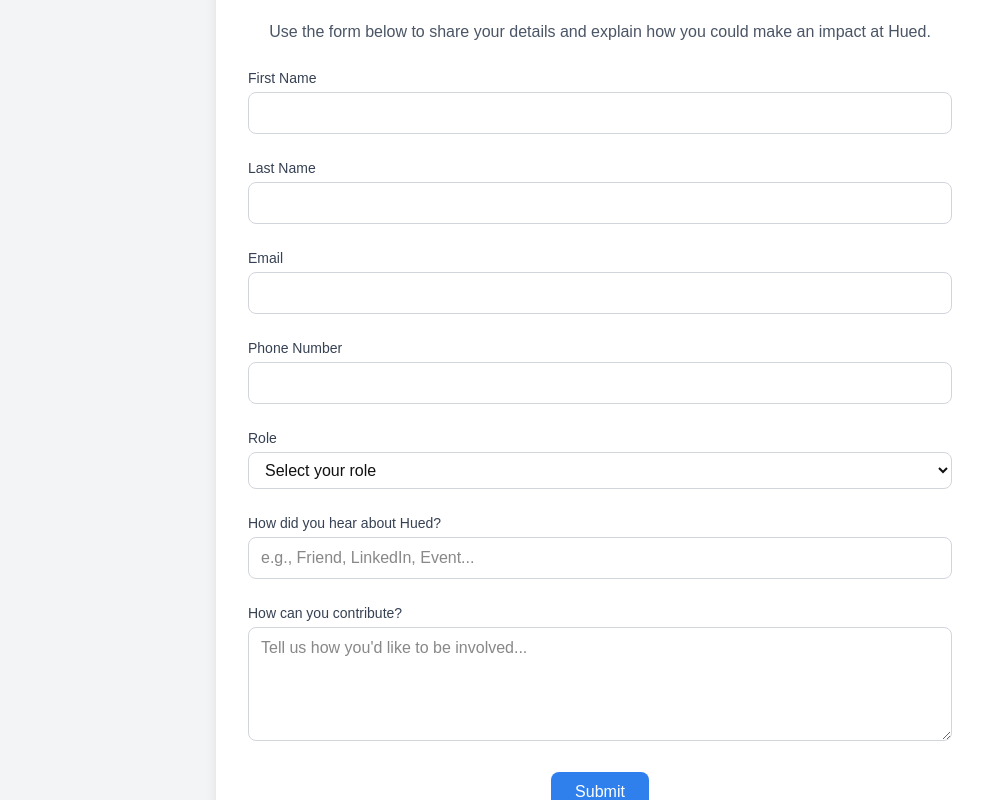
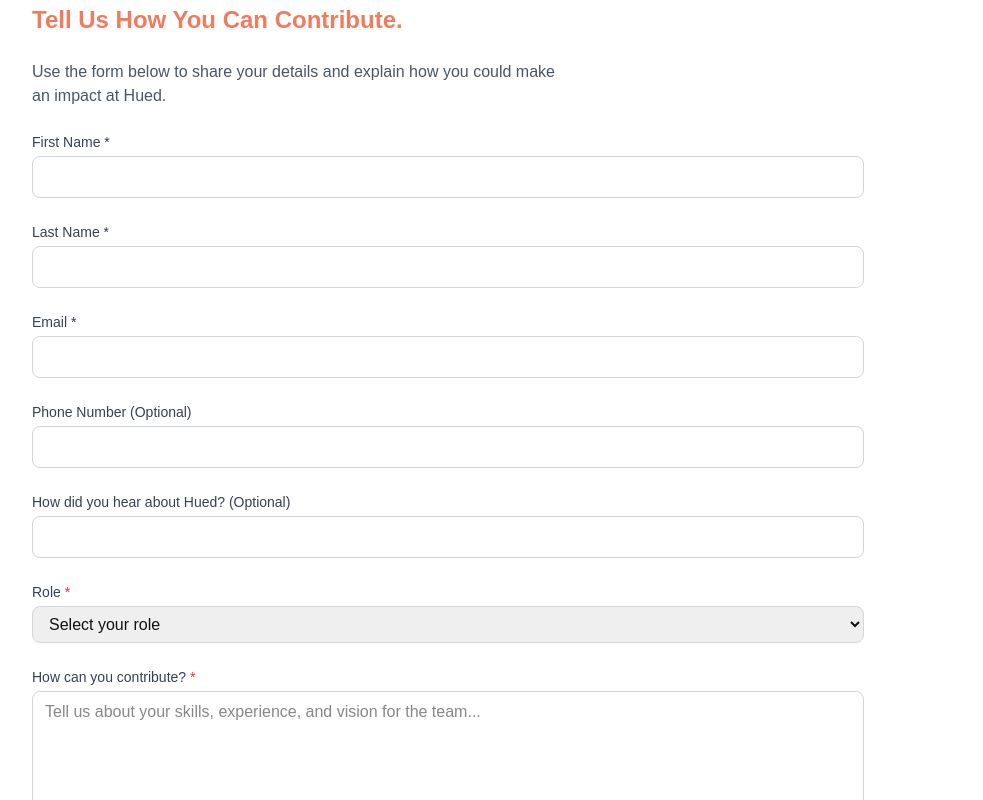
Before and after one commit to huedrefrence/HuedWeb, a Next.js app: page /get-involved in a window 1280 px wide. Shown: the part 1300-2100 px from the top of the page, without its empty margins (40-1023 px from the left). Built offline with nearby package versions, Linux system fonts and the light colour scheme.

Commit message:
Added google sheets functionality to save form

```diff
--- /dev/null
+++ b/app/api/route.tsx
@@ -0,0 +1,21 @@
+// app/api/route.ts
+import { NextRequest, NextResponse } from "next/server";
+
+export async function POST(req: NextRequest) {
+  try {
+    const data = await req.json();
+
+    await fetch(
+      "https://script.google.com/macros/s/AKfycbzFT9Q903yc4gcZP2lTxx1km-Lgm2fozTGwdwFiM8Ewz5xwP-I81ZhD1Km2XoR5rFNV/exec", // Google Apps Script web app
+      {
+        method: "POST",
+        headers: { "Content-Type": "application/json" },
+        body: JSON.stringify(data),
+      }
+    );
+
+    return NextResponse.json({ status: "success" });
+  } catch (err: any) {
+    return NextResponse.json({ status: "error", message: err.message });
+  }
+}
--- a/app/get-involved/page.tsx
+++ b/app/get-involved/page.tsx
@@ -1,9 +1,61 @@
-// app/get-involved/page.tsx
+"use client";
+
+import { useState } from "react";
 import Image from "next/image";
 import Link from "next/link";
 import Footer from "../components/layout/Footer";
 
 export default function GetInvolvedPage() {
+  // Form state
+  const [formData, setFormData] = useState({
+    firstName: "",
+    lastName: "",
+    email: "",
+    phone: "",
+    role: "",
+    source: "",
+    contribute: "",
+  });
+
+  // Handle input changes
+  const handleChange = (
+    e: React.ChangeEvent<HTMLInputElement | HTMLTextAreaElement | HTMLSelectElement>
+  ) => {
+    const { name, value } = e.target;
+    setFormData((prev) => ({ ...prev, [name]: value }));
+  };
+
+  // Handle form submission
+  const handleSubmit = async (e: React.FormEvent<HTMLFormElement>) => {
+    e.preventDefault();
+
+    try {
+      await fetch(
+        "/api", // replace with your deployed Google Apps Script URL
+        {
+          method: "POST",
+          mode: "no-cors", // Required for public Google Apps Script
+          headers: { "Content-Type": "application/json" },
+          body: JSON.stringify(formData),
+        }
+      );
+
+      alert("Thanks for joining Hued! Your response has been recorded.");
+      setFormData({
+        firstName: "",
+        lastName: "",
+        email: "",
+        phone: "",
+        role: "",
+        source: "",
+        contribute: "",
+      });
+    } catch (error) {
+      console.error("Submission error:", error);
+      alert("Something went wrong. Please try again later.");
+    }
+  };
+
   return (
     <main className="bg-white text-[#111] flex flex-col min-h-screen">
       {/* Header */}
@@ -26,10 +78,10 @@ export default function GetInvolvedPage() {
         </nav>
       </header>
 
-      {/* Content: Split Screen */}
-      <div className="flex-grow flex flex-col">
-        {/* Top half: Image */}
-        <div className="w-full relative h-[135vh] overflow-hidden">
+      {/* Content */}
+      <div className="flex-grow flex flex-col font-['Euclid Circular B']">
+        {/* Top Half: Image + Text */}
+        <div className="relative w-[95%] mx-auto my-4 h-[90vh] sm:h-[100vh] md:h-[110vh] lg:h-[135vh] overflow-hidden rounded-lg">
           <Image
             src="/images/Frame_64.png"
             alt="Get Involved"
@@ -37,136 +89,121 @@ export default function GetInvolvedPage() {
             className="object-contain"
             priority
           />
+
+          {/* Top Text */}
+          <div className="absolute top-[10%] left-1/2 -translate-x-1/2 text-center text-[#444444] px-4 sm:px-6 md:px-8">
+            <h1
+              className="text-[5vw] sm:text-[4.5vw] md:text-[3.5vw] lg:text-[2.5vw] font-semibold drop-shadow-lg leading-tight
+              bg-gradient-to-r from-[#F27A5D] via-[#F9AA31] via-[#A587D1] to-[#6AB0E5] bg-clip-text text-transparent"
+            >
+              Interested in Joining Hued?
+            </h1>
+            <p className="text-[3vw] sm:text-[2.5vw] md:text-[2vw] lg:text-[1.5vw] mt-2 sm:mt-3 drop-shadow-md">
+              Are you a Stylist, Designer, or Fashion<br />
+              Tech Enthusiast? <br />
+            </p>
+          </div>
+
+          {/* Bottom Text */}
+          <div className="absolute bottom-[8%] left-1/2 -translate-x-1/2 text-center text-[#232323] px-4 sm:px-6 md:px-8 max-w-[80%] md:max-w-3xl">
+            <p className="text-[2.5vw] sm:text-[2vw] md:text-[1.5vw] lg:text-[1.25vw] leading-relaxed drop-shadow-md">
+              At Hued, we're building something meaningful, but we can't do it <br />
+              alone. We're looking for individuals who understand that fashion <br />
+              is more than just an aesthetic — it's a journey.
+            </p>
+          </div>
         </div>
 
-        {/* Bottom half: Form */}
-        <div className="w-full flex-1 flex items-center justify-center bg-gray-100 px-4 py-16">
-          <div className="bg-white rounded-2xl shadow-lg p-8 max-w-3xl w-full">
-            <h2 className="text-2xl font-semibold text-gray-800 mb-6 text-center">
-              Tell Us How You Can Contribute
+        {/* Bottom Half: Form */}
+        <div className="w-full flex-1 flex items-start justify-start bg-white px-8 py-16">
+          <div className="bg-white rounded-2xl p-10 w-3/4 md:w-3/4 lg:w-3/4">
+            <h2 className="text-2xl font-semibold text-[#F27A5D] mb-6 text-left">
+              Tell Us How You Can Contribute.
             </h2>
-            <p className="text-center text-gray-600 mb-6">
-              Use the form below to share your details and explain how you could make an impact at Hued.
+            <p className="text-left text-gray-600 mb-6">
+              Use the form below to share your details and explain how you could make <br />
+              an impact at Hued. <br />
             </p>
 
-            <form className="space-y-6">
-              {/* First Name */}
-              <div>
-                <label htmlFor="firstName" className="block text-sm font-medium text-gray-700">
-                  First Name
-                </label>
-                <input
-                  type="text"
-                  id="firstName"
-                  name="firstName"
-                  required
-                  className="mt-1 w-full rounded-lg border border-gray-300 px-3 py-2 focus:ring-2 focus:ring-[#2F80ED] focus:outline-none"
-                />
-              </div>
-
-              {/* Last Name */}
-              <div>
-                <label htmlFor="lastName" className="block text-sm font-medium text-gray-700">
-                  Last Name
-                </label>
-                <input
-                  type="text"
-                  id="lastName"
-                  name="lastName"
-                  required
-                  className="mt-1 w-full rounded-lg border border-gray-300 px-3 py-2 focus:ring-2 focus:ring-[#2F80ED] focus:outline-none"
-                />
-              </div>
-
-              {/* Email */}
-              <div>
-                <label htmlFor="email" className="block text-sm font-medium text-gray-700">
-                  Email
-                </label>
-                <input
-                  type="email"
-                  id="email"
-                  name="email"
-                  required
-                  className="mt-1 w-full rounded-lg border border-gray-300 px-3 py-2 focus:ring-2 focus:ring-[#2F80ED] focus:outline-none"
-                />
-              </div>
-
-              {/* Phone */}
-              <div>
-                <label htmlFor="phone" className="block text-sm font-medium text-gray-700">
-                  Phone Number
-                </label>
-                <input
-                  type="tel"
-                  id="phone"
-                  name="phone"
-                  className="mt-1 w-full rounded-lg border border-gray-300 px-3 py-2 focus:ring-2 focus:ring-[#2F80ED] focus:outline-none"
-                />
-              </div>
+            <form onSubmit={handleSubmit} className="space-y-6">
+              {["firstName", "lastName", "email", "phone", "source"].map((field) => (
+                <div key={field}>
+                  <label htmlFor={field} className="block text-sm font-medium text-gray-700">
+                    {field === "firstName"
+                      ? "First Name *"
+                      : field === "lastName"
+                      ? "Last Name *"
+                      : field === "email"
+                      ? "Email *"
+                      : field === "phone"
+                      ? "Phone Number (Optional)"
+                      : "How did you hear about Hued? (Optional)"}
+                  </label>
+                  <input
+                    type={field === "email" ? "email" : "text"}
+                    id={field}
+                    name={field}
+                    required={["firstName", "lastName", "email"].includes(field)}
+                    value={formData[field as keyof typeof formData]}
+                    onChange={handleChange}
+                    className="mt-1 w-full rounded-lg border border-gray-300 px-3 py-2 focus:ring-2 focus:ring-[#2F80ED] focus:outline-none bg-white"
+                  />
+                </div>
+              ))}
 
               {/* Role */}
               <div>
                 <label htmlFor="role" className="block text-sm font-medium text-gray-700">
-                  Role
+                  Role <span className="text-red-500">*</span>
                 </label>
                 <select
                   id="role"
                   name="role"
-                  className="mt-1 w-full rounded-lg border border-gray-300 px-3 py-2 bg-white focus:ring-2 focus:ring-[#2F80ED] focus:outline-none"
+                  value={formData.role}
+                  onChange={handleChange}
+                  required
+                  className="mt-1 w-full rounded-lg border border-gray-300 px-3 py-2 bg-[#EFEFEF] focus:ring-2 focus:ring-[#2F80ED] focus:outline-none"
                 >
                   <option value="">Select your role</option>
-                  <option value="student">Student</option>
-                  <option value="professional">Professional</option>
-                  <option value="researcher">Researcher</option>
-                  <option value="volunteer">Volunteer</option>
-                  <option value="other">Other</option>
+                  <option value="Social Media">Social Media</option>
+                  <option value="Friend or Colleague">Friend or Colleague</option>
+                  <option value="Fashion Event">Fashion Event</option>
+                  <option value="Article or Publication">Article or Publication</option>
+                  <option value="Other">Other</option>
                 </select>
               </div>
 
-              {/* How did you hear */}
-              <div>
-                <label htmlFor="source" className="block text-sm font-medium text-gray-700">
-                  How did you hear about Hued?
-                </label>
-                <input
-                  type="text"
-                  id="source"
-                  name="source"
-                  placeholder="e.g., Friend, LinkedIn, Event..."
-                  className="mt-1 w-full rounded-lg border border-gray-300 px-3 py-2 focus:ring-2 focus:ring-[#2F80ED] focus:outline-none"
-                />
-              </div>
-
-              {/* How can you contribute */}
+              {/* Contribution */}
               <div>
                 <label htmlFor="contribute" className="block text-sm font-medium text-gray-700">
-                  How can you contribute?
+                  How can you contribute? <span className="text-red-500">*</span>
                 </label>
                 <textarea
                   id="contribute"
                   name="contribute"
-                  rows={4}
-                  placeholder="Tell us how you'd like to be involved..."
-                  className="mt-1 w-full rounded-lg border border-gray-300 px-3 py-2 focus:ring-2 focus:ring-[#2F80ED] focus:outline-none"
+                  rows={8}
+                  required
+                  value={formData.contribute}
+                  onChange={handleChange}
+                  placeholder="Tell us about your skills, experience, and vision for the team..."
+                  className="mt-1 w-full rounded-lg border border-gray-300 px-3 py-2 focus:ring-2 focus:ring-[#2F80ED] focus:outline-none bg-white"
                 ></textarea>
               </div>
 
-              {/* Submit button */}
-              <div className="flex justify-center">
+              <div className="flex flex-col items-start">
                 <button
                   type="submit"
-                  className="bg-[#2F80ED] text-white px-6 py-2 rounded-lg font-medium hover:bg-[#2565c9] transition-all"
+                  className="bg-[#232323] text-white px-6 py-2 rounded-lg font-medium hover:bg-[#444444] transition-all"
                 >
-                  Submit
+                  Join the Hued Team
                 </button>
+                <div className="h-16"></div>
               </div>
             </form>
           </div>
         </div>
       </div>
 
-      {/* Footer */}
       <Footer />
     </main>
   );
```
